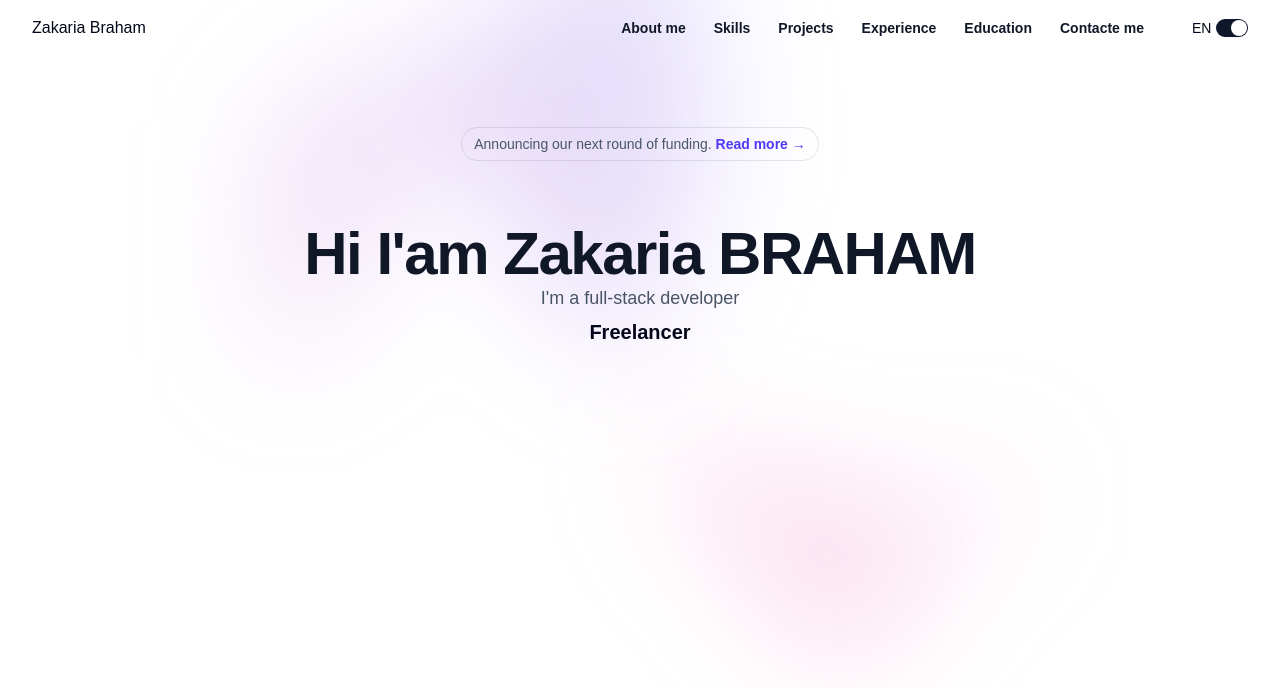
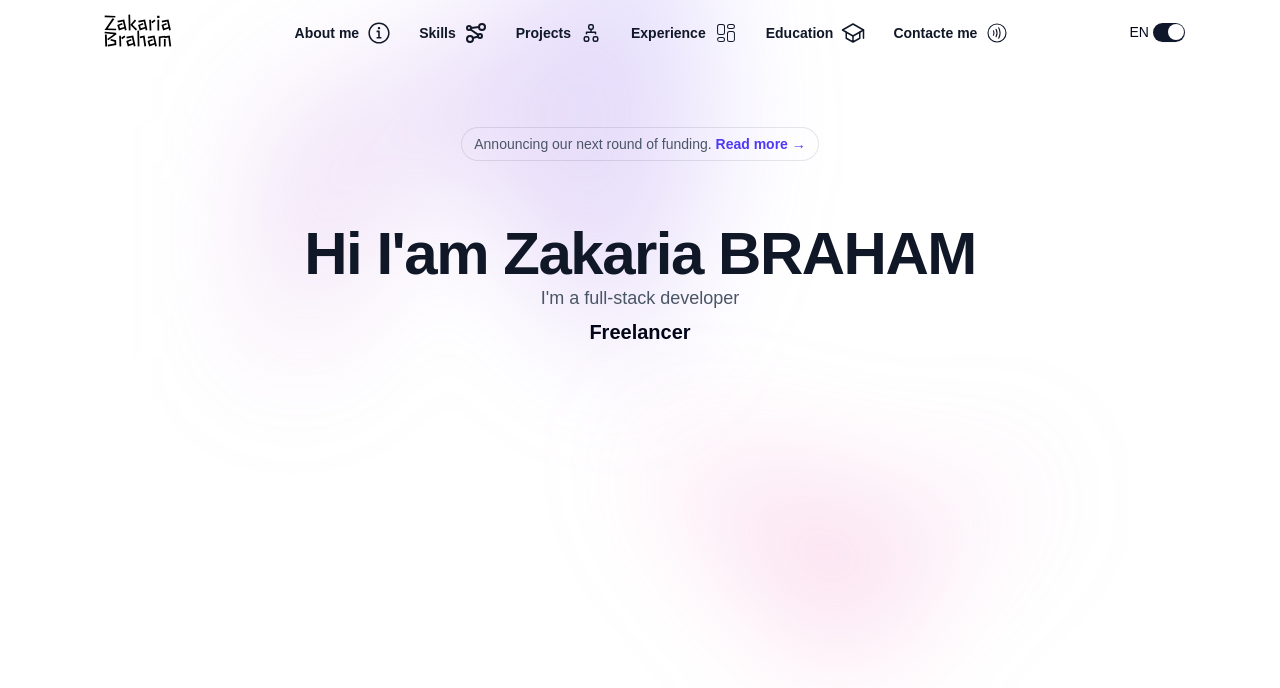
Before and after one commit to bramz-00/my-portfolio, a React (Vite) app: page / in a window 1280 px wide. Shown: the top 688 px of the page. Built offline with nearby package versions, Linux system fonts and the light colour scheme.

Commit message:
addd logo

```diff
--- a/src/components/Header.tsx
+++ b/src/components/Header.tsx
@@ -11,7 +11,7 @@ import { BsDiagram2 } from "react-icons/bs";
 import { IoSchoolOutline } from "react-icons/io5";
 import { PiContactlessPaymentLight } from "react-icons/pi";
 import { MobileBottomNavbar } from './MobileBottomNavbar';
-
+import logo from "../assets/logo.svg"
 export default function Header() {
     const { t } = useTranslation();
 
@@ -41,25 +41,32 @@ export default function Header() {
         <div className="bg-white justify-center flex items-center w-full">
             <header className={` fixed  items-center   top-0  z-50 transition-all duration-300 ${scrolled ? " shadow lg:mt-4 lg:w-5xl w-full   rounded-b-lg lg:rounded-xl backdrop-blur-2xl transition-all duration-300 bg-white" : "w-full"
                 }`} >
-                <nav aria-label="Global" className="flex items-center justify-between p-4 lg:px-8">
-                    <div className="flex lg:flex-1 w-full items-center justify-between ">
-                        <a href="#" className="-m-1.5 p-1.5">
+                <nav aria-label="Global" className="">
+                    <div className="flex  w-full  items-center  lg:justify-center justify-between  py-3 ">
+                        <div className={`px-6 flex lg:justify-center w-full justify-between  items-center transition-all duration-300  ${scrolled ? "lg:gap-12 gap-2" : "lg:gap-30 gap-2"}`}>
+                            <a href="#" className="-m-1.5 p-1.5">
 
-                            Zakaria Braham
-                        </a>
-                        <div className='flex lg:gap-12  gap-2 items-center '>
+                               <img src={logo} alt="" className={` ${scrolled ?"w-16":""}`} />
+                            </a>
 
 
                             <div className="hidden lg:flex lg:gap-x-7 ">
-                                {navigation.map((item) => (
-                                    <a key={item.name} href={item.href} className="text-sm/6 font-semibold text-gray-900">
-                                        {item.name}
-                                    </a>
-                                ))}
+                                {navigation.map((item) => {
+                                    const IconComponent = item.icon;
+                                    return (
+                                        <a key={item.name} href={item.href} className="hover:text-blue-600 flex text-sm/6 gap-2 items-center font-semibold text-gray-900">
+                                            {item.name}
+                                            <IconComponent className="text-2xl" />
+                                        </a>
+                                    )
+                                })}
                             </div>
-                            <LanguageSwitcher />
-                            <div className="flex lg:hidden">
+                            <div className="flex items-center justify-between gap-3">
+                                <LanguageSwitcher />
+                                <div className="block lg:hidden">
+
                                 <MobileNavbar navigation={navigation} />
+                                </div>
                             </div>
                         </div>
 
```
Also changed, not shown: src/assets/logo.svg (added).
